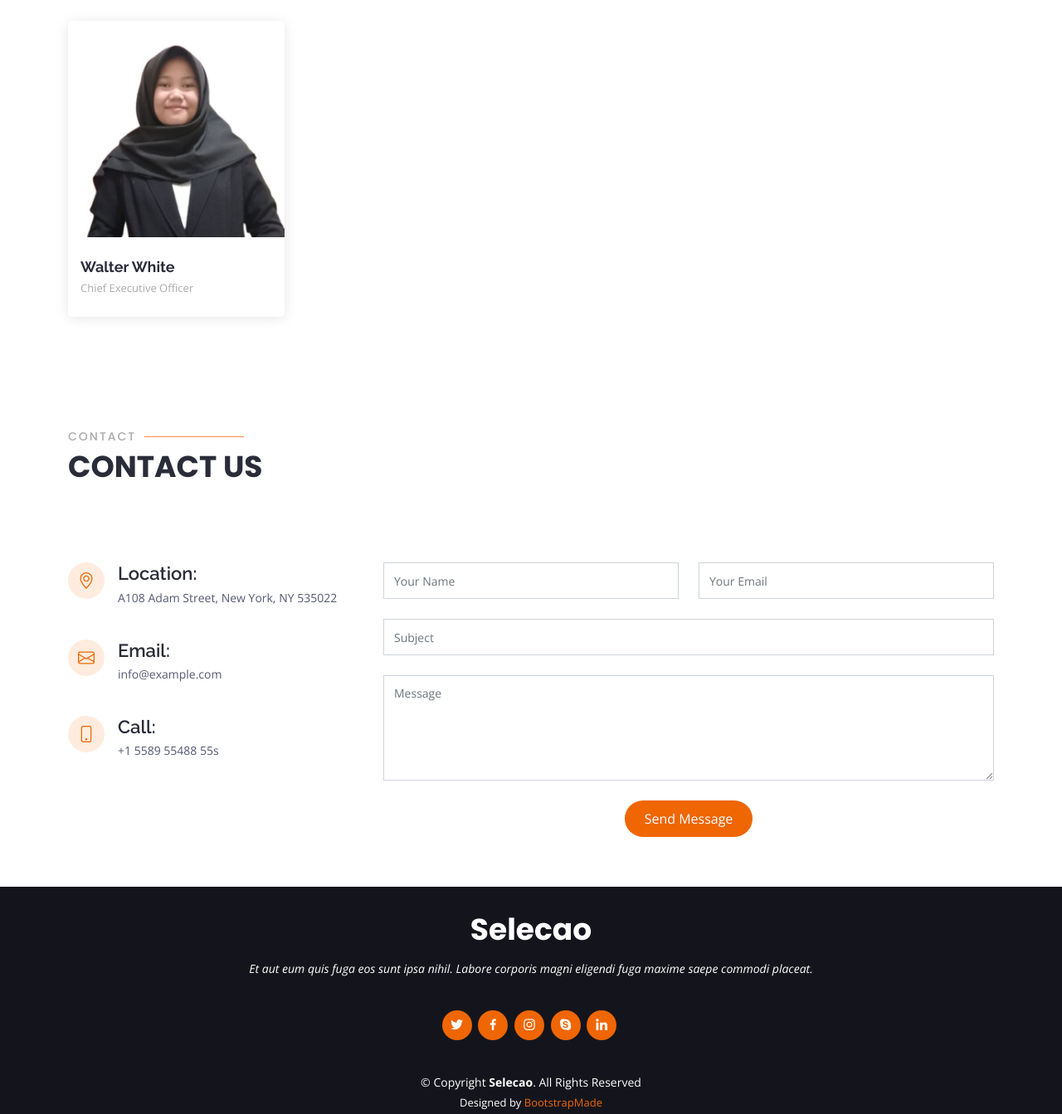
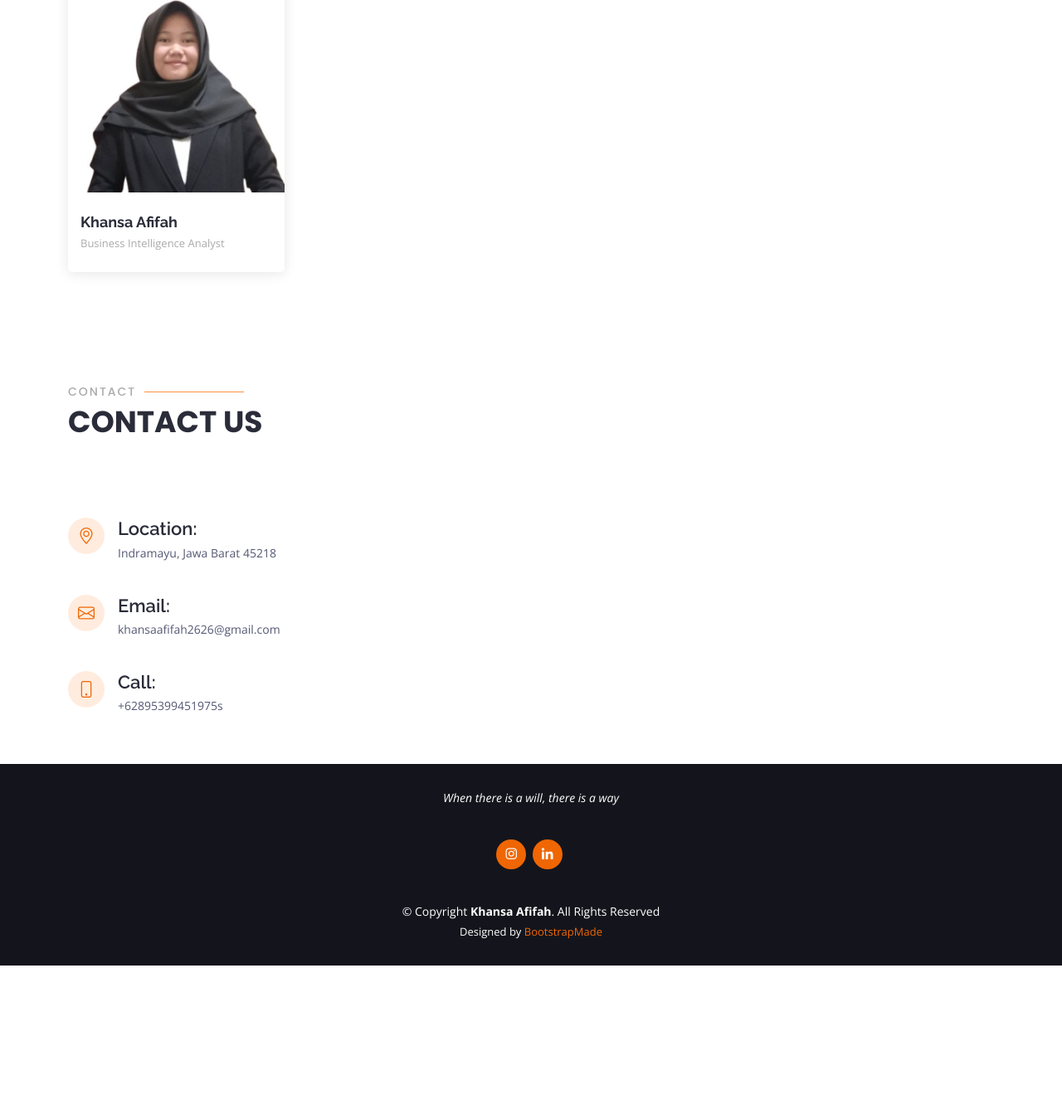
Before and after one commit to khns26/khns26.github.io, a plain HTML site: page index.html in a window 1280 px wide. Shown: the part 6495-7838 px from the top of the page at 83% size. After the commit the page ends 7659 px from the top, so only its background shows below. Drawn offline with nearby package versions, Linux system fonts and the light colour scheme.

Commit message:
Update index.html

```diff
--- a/index.html
+++ b/index.html
@@ -743,8 +743,8 @@
       <div class="container">
 
         <div class="section-title" data-aos="zoom-out">
-          <h2>Team</h2>
-          <p>Our Hardworking Team</p>
+          <h2>About Me</h2>
+<!--           <p>About Me</p> -->
         </div>
 
         <div class="row">
@@ -761,8 +761,8 @@
                 </div>
               </div>
               <div class="member-info">
-                <h4>Walter White</h4>
-                <span>Chief Executive Officer</span>
+                <h4>Khansa Afifah</h4>
+                <span>Business Intelligence Analyst</span>
               </div>
             </div>
           </div>
@@ -842,26 +842,26 @@
               <div class="address">
                 <i class="bi bi-geo-alt"></i>
                 <h4>Location:</h4>
-                <p>A108 Adam Street, New York, NY 535022</p>
+                <p>Indramayu, Jawa Barat 45218</p>
               </div>
 
               <div class="email">
                 <i class="bi bi-envelope"></i>
                 <h4>Email:</h4>
-                <p>info@example.com</p>
+                <p>khansaafifah2626@gmail.com</p>
               </div>
 
               <div class="phone">
                 <i class="bi bi-phone"></i>
                 <h4>Call:</h4>
-                <p>+1 5589 55488 55s</p>
+                <p>+62895399451975s</p>
               </div>
 
             </div>
 
           </div>
 
-          <div class="col-lg-8 mt-5 mt-lg-0" data-aos="fade-left">
+<!--           <div class="col-lg-8 mt-5 mt-lg-0" data-aos="fade-left">
 
             <form action="forms/contact.php" method="post" role="form" class="php-email-form">
               <div class="row">
@@ -886,7 +886,7 @@
               <div class="text-center"><button type="submit">Send Message</button></div>
             </form>
 
-          </div>
+       </div>   -->
 
         </div>
 
@@ -898,17 +898,14 @@
   <!-- ======= Footer ======= -->
   <footer id="footer">
     <div class="container">
-      <h3>Selecao</h3>
-      <p>Et aut eum quis fuga eos sunt ipsa nihil. Labore corporis magni eligendi fuga maxime saepe commodi placeat.</p>
+<!--       <h3>Selecao</h3> -->
+      <p>When there is a will, there is a way</p>
       <div class="social-links">
-        <a href="#" class="twitter"><i class="bx bxl-twitter"></i></a>
-        <a href="#" class="facebook"><i class="bx bxl-facebook"></i></a>
-        <a href="#" class="instagram"><i class="bx bxl-instagram"></i></a>
-        <a href="#" class="google-plus"><i class="bx bxl-skype"></i></a>
-        <a href="#" class="linkedin"><i class="bx bxl-linkedin"></i></a>
+        <a href="https://www.instagram.com/khns26/" class="instagram"><i class="bx bxl-instagram"></i></a>
+        <a href="https://www.linkedin.com/in/khansa-afifah26/" class="linkedin"><i class="bx bxl-linkedin"></i></a>
       </div>
       <div class="copyright">
-        &copy; Copyright <strong><span>Selecao</span></strong>. All Rights Reserved
+        &copy; Copyright <strong><span>Khansa Afifah</span></strong>. All Rights Reserved
       </div>
       <div class="credits">
         <!-- All the links in the footer should remain intact. -->
```
